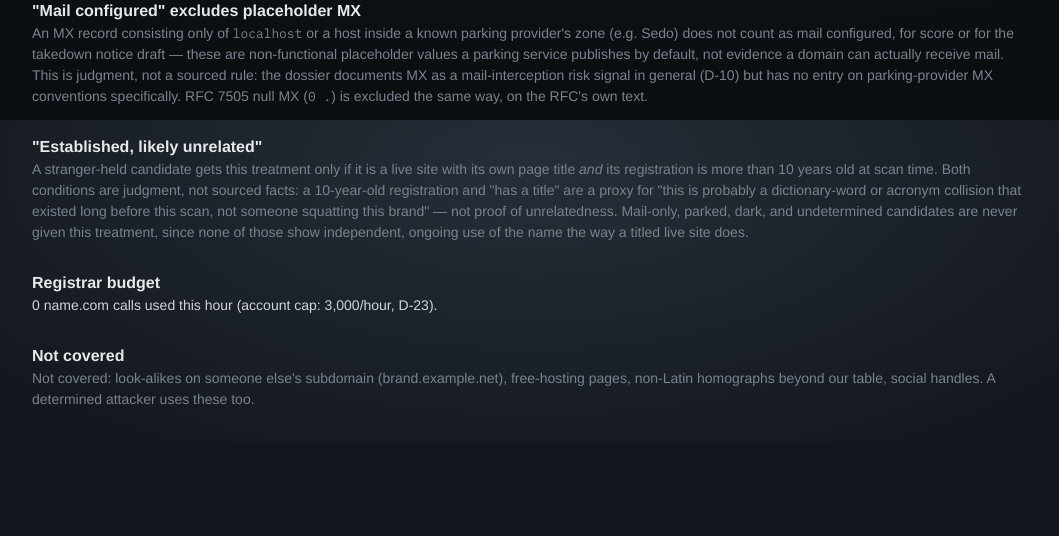
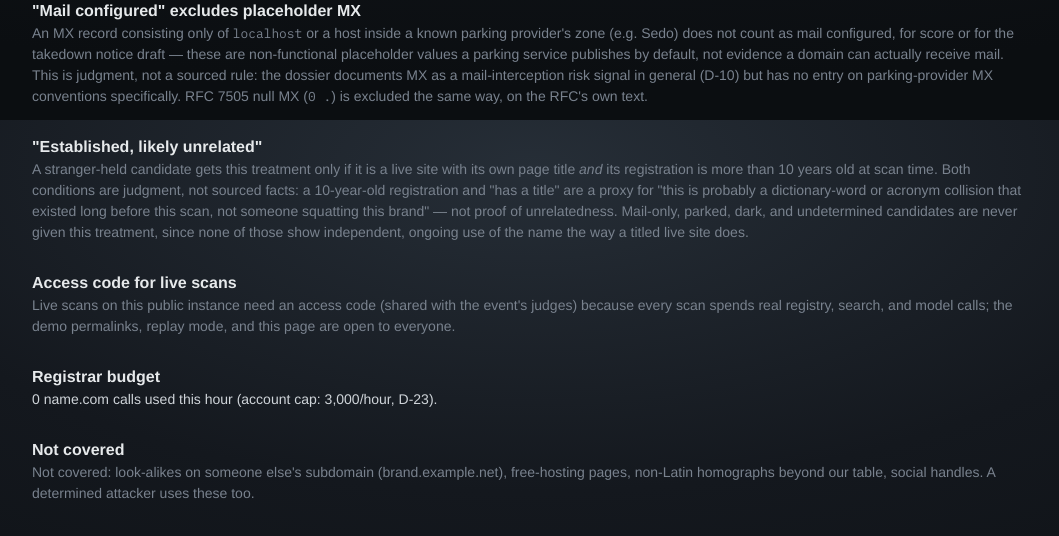
Before and after one commit to millerandmuller/typo-watch, a FastAPI app: page /methodology in a window 1280 px wide. Shown: the part 680-1216 px from the top of the page, without its empty margins (108-1167 px from the left). Before the commit the page ends 1085 px from the top, so only its background shows below. Run offline with FastAPI, Linux system fonts and the light colour scheme; data that the repository does not hold is empty; style sheets or scripts are compiled from the project's sources.

Commit message:
Sync from Academy workspace @ef8b81d: Round 6 access gate + test env-independence fix
- Judge access-code gate: live POST /scan gated (SCAN_ACCESS_CODE; empty =
  off, so this clone runs ungated by default); replay, permalinks,
  methodology, notice, sandbox Defend, watch all stay open.
- test_permalink pins SNAPSHOT_FROZEN_BRANDS in its fixture instead of
  inheriting it from a developer's .env; full suite (175/175) verified in
  this env-less clone in place before this commit.

Co-Authored-By: Claude Fable 5 <noreply@anthropic.com>

```diff
--- a/squatwatch/app.py
+++ b/squatwatch/app.py
@@ -7,9 +7,11 @@ turns HTTP requests into calls on those modules and renders the result.
 
 from __future__ import annotations
 
+import hmac
+
 import httpx
 from fastapi import FastAPI, Form, Query, Request
-from fastapi.responses import HTMLResponse
+from fastapi.responses import HTMLResponse, RedirectResponse
 from fastapi.staticfiles import StaticFiles
 from fastapi.templating import Jinja2Templates
 
@@ -27,6 +29,38 @@ _settings = get_settings()
 _cache = Cache(_settings.app.db_path, default_ttl_seconds=_settings.app.cache_ttl_seconds)
 _store = Store(_settings.app.db_path, _settings.app.seed_dir)
 
+# Round 6 (refinements/typo-watch-access-code-2026-08-26.md): the judge
+# access code for live scans travels as this cookie once granted, either
+# via GET /?code= or a correct code typed into the scan gate.
+ACCESS_COOKIE_NAME = "typowatch-access"
+ACCESS_COOKIE_MAX_AGE_SECONDS = 30 * 24 * 60 * 60
+
+
+def _code_matches(candidate: str | None, expected: str) -> bool:
+    """Constant-time compare -- the gate is a cost control, not a secret
+    worth an oracle, but there's no reason to leak timing regardless.
+
+    Compares as bytes, not str: hmac.compare_digest refuses two `str`
+    operands when either contains a non-ASCII character (raises
+    TypeError, examiner_report.md Round 6 adversarial finding P2) -- a
+    real risk here since judges paste the code from a PDF, where stray
+    Unicode is common. Byte comparison has no such restriction and is
+    still constant-time."""
+    if not candidate:
+        return False
+    return hmac.compare_digest(candidate.encode("utf-8"), expected.encode("utf-8"))
+
+
+def _set_access_cookie(response, code: str) -> None:
+    response.set_cookie(
+        ACCESS_COOKIE_NAME,
+        code,
+        max_age=ACCESS_COOKIE_MAX_AGE_SECONDS,
+        httponly=True,
+        secure=True,
+        samesite="lax",
+    )
+
 
 def _http_client() -> httpx.AsyncClient:
     return httpx.AsyncClient()
@@ -39,13 +73,58 @@ async def index(request: Request):
     `/scan/result?replay=1` endpoint — a presenter recovers from a slow
     or drifting live scan by reloading with `?replay=1` and submitting
     the same brand again, with no other code change available mid-take.
+
+    `?code=` (Round 6, refinements/typo-watch-access-code-2026-08-26.md)
+    is the judge's delivery path: a matching code sets the access cookie
+    and 303-redirects to `/` so the code leaves the URL bar and browser
+    history, preserving `?replay=1` if both are present. Only active
+    when SCAN_ACCESS_CODE is configured -- gate off means this whole
+    branch is a no-op and `GET /` behaves exactly as before.
     """
+    code_param = request.query_params.get("code")
+    if code_param is not None and _settings.app.scan_access_code:
+        target = "/?replay=1" if request.query_params.get("replay") else "/"
+        response = RedirectResponse(target, status_code=303)
+        if _code_matches(code_param, _settings.app.scan_access_code):
+            _set_access_cookie(response, _settings.app.scan_access_code)
+        return response
+
     replay = bool(request.query_params.get("replay"))
     return templates.TemplateResponse(request, "index.html", {"initial": False, "replay": replay})
 
 
 @app.post("/scan", response_class=HTMLResponse)
-async def scan_start(request: Request, brand: str = Form(...), replay: str = Form(None)):
+async def scan_start(
+    request: Request,
+    brand: str = Form(...),
+    replay: str = Form(None),
+    code: str = Form(None),
+):
+    resolved_replay = bool(replay) or _settings.app.replay_default
+
+    # Round 6 gate: exactly one chokepoint, a live scan with no valid
+    # code. Replay never reaches this branch (hard rule 1) and an empty
+    # SCAN_ACCESS_CODE disables it entirely (hard rule 3) -- the
+    # orchestrator (registry/search/model calls) is only ever invoked
+    # from /scan/result, which this route never triggers when it returns
+    # the gate partial instead of _progress.html.
+    grant_cookie = False
+    if not resolved_replay and _settings.app.scan_access_code:
+        cookie_valid = _code_matches(
+            request.cookies.get(ACCESS_COOKIE_NAME), _settings.app.scan_access_code
+        )
+        form_code_valid = _code_matches(code, _settings.app.scan_access_code)
+        if not (cookie_valid or form_code_valid):
+            return templates.TemplateResponse(
+                request,
+                "_scan_gate.html",
+                {"brand": brand, "wrong_code": bool(code)},
+            )
+        # A code typed into the gate unlocks and runs the scan in this
+        # same request -- no second prompt. A code already on the cookie
+        # needs no new Set-Cookie.
+        grant_cookie = form_code_valid and not cookie_valid
+
     try:
         parsed = engine.parse_brand(brand)
     except ValueError:
@@ -55,15 +134,18 @@ async def scan_start(request: Request, brand: str = Form(...), replay: str = For
             {"message": "Enter a domain like your-brand.com"},
         )
     candidates, _total = engine.generate(parsed.registrable, _settings.app.max_candidates)
-    return templates.TemplateResponse(
+    response = templates.TemplateResponse(
         request,
         "_progress.html",
         {
             "brand": parsed.registrable,
             "generated": len(candidates),
-            "replay": bool(replay) or _settings.app.replay_default,
+            "replay": resolved_replay,
         },
     )
+    if grant_cookie:
+        _set_access_cookie(response, _settings.app.scan_access_code)
+    return response
 
 
 @app.get("/scan/stage", response_class=HTMLResponse)
--- a/squatwatch/config.py
+++ b/squatwatch/config.py
@@ -131,6 +131,12 @@ class AppConfig:
             b.strip() for b in os.getenv("SNAPSHOT_FROZEN_BRANDS", "").split(",") if b.strip()
         )
     )
+    # Round 6 (refinements/typo-watch-access-code-2026-08-26.md): shared
+    # cost-gate code for a live (non-replay) POST /scan. Empty = gate off,
+    # so local dev, the test suite, and a fresh clone behave exactly as
+    # before by default -- the gate exists in production only because the
+    # Fly secret is set.
+    scan_access_code: str = field(default_factory=lambda: os.getenv("SCAN_ACCESS_CODE", ""))
 
 
 @dataclass(frozen=True)
--- a/templates/methodology.html
+++ b/templates/methodology.html
@@ -49,6 +49,9 @@
     since none of those show independent, ongoing use of the name the way a titled live site does.
   </p>
 
+  <h2>Access code for live scans</h2>
+  <p class="lg-muted">Live scans on this public instance need an access code (shared with the event's judges) because every scan spends real registry, search, and model calls; the demo permalinks, replay mode, and this page are open to everyone.</p>
+
   <h2>Registrar budget</h2>
   <p>{{ namecom_budget_used }} name.com calls used this hour (account cap: 3,000/hour, D-23).</p>
   {% if serpapi_account and serpapi_account.plan_searches_left is not none %}
```
Also changed, not shown: static/src.css (+38 -0 lines), templates/_scan_gate.html (added, +10 -0 lines), tests/test_permalink.py (+36 -16 lines), tests/test_scan_access_gate.py (added, +236 -0 lines), 1 other file.
